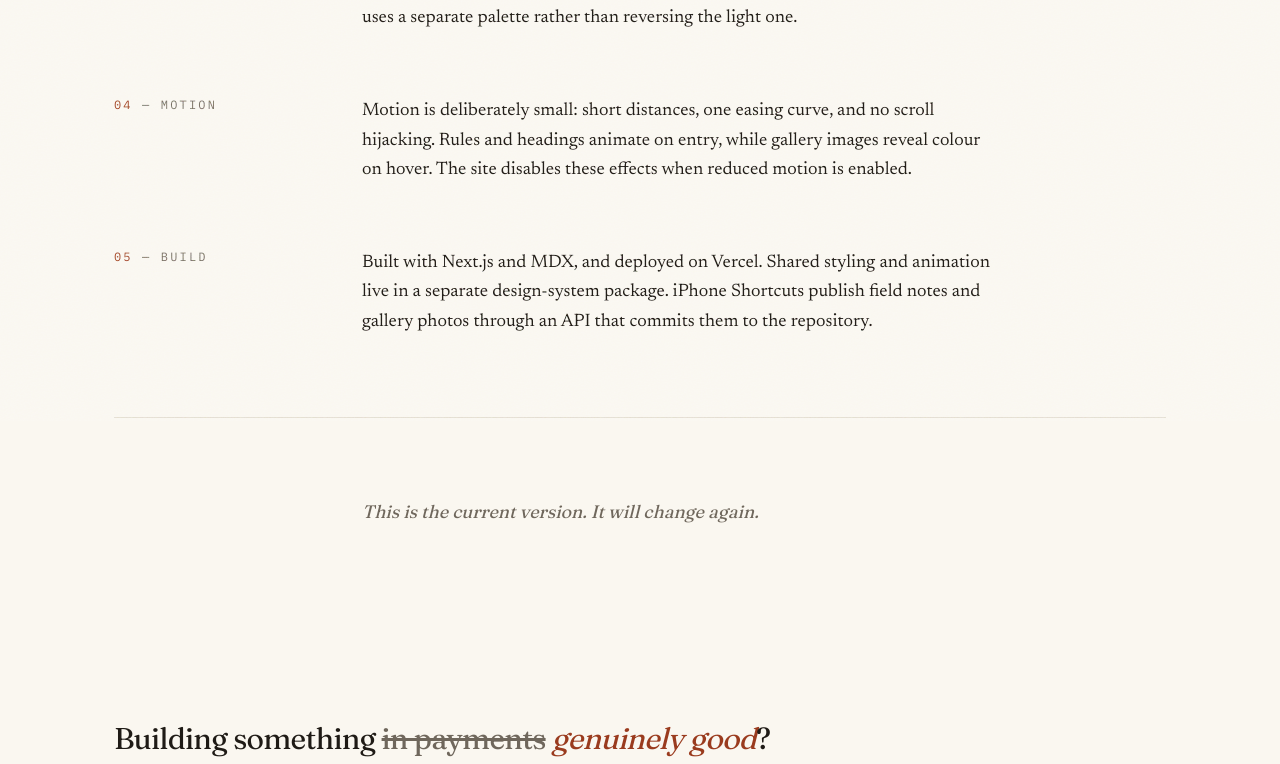
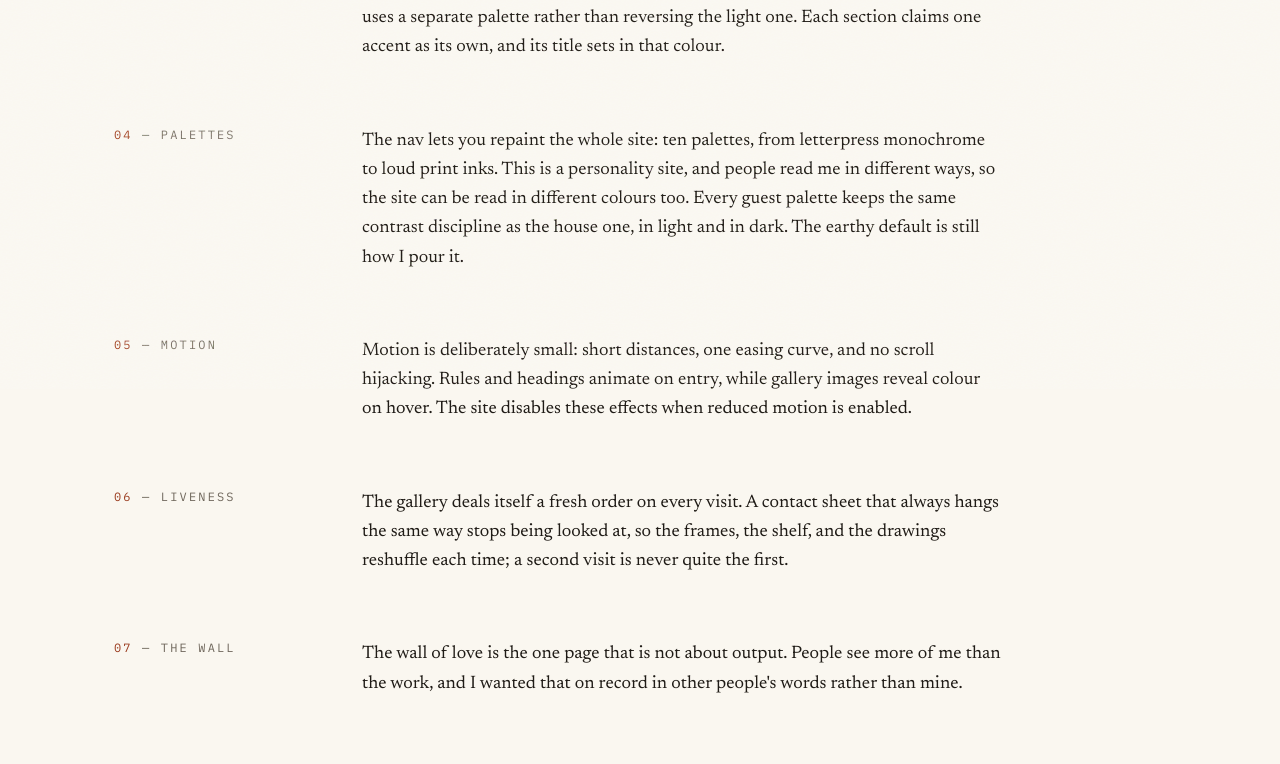
Before and after one commit to iFemora/personal-site, a Next.js app: page /colophon in a window 1280 px wide. Shown: the part 803-1567 px from the top of the page. Built offline with nearby package versions, Linux system fonts and the light colour scheme; no server answers.

Commit message:
colophon: palettes, liveness, and the wall
Three new sections and a line on accent titles: why the site can be
repainted, why the gallery reshuffles, and why the wall of love
exists.

```diff
--- a/src/app/colophon/page.tsx
+++ b/src/app/colophon/page.tsx
@@ -38,7 +38,21 @@ const sections = [
       <>
         The light palette uses warm paper tones, teal, muted gold, rust, and
         ink. Dark mode uses a separate palette rather than reversing the light
-        one.
+        one. Each section claims one accent as its own, and its title sets in
+        that colour.
+      </>
+    ),
+  },
+  {
+    label: "Palettes",
+    body: (
+      <>
+        The nav lets you repaint the whole site: ten palettes, from
+        letterpress monochrome to loud print inks. This is a personality
+        site, and people read me in different ways, so the site can be read
+        in different colours too. Every guest palette keeps the same contrast
+        discipline as the house one, in light and in dark. The earthy default
+        is still how I pour it.
       </>
     ),
   },
@@ -50,6 +64,27 @@ const sections = [
         no scroll hijacking. Rules and headings animate on entry, while gallery
         images reveal colour on hover. The site disables these effects when
         reduced motion is enabled.
+      </>
+    ),
+  },
+  {
+    label: "Liveness",
+    body: (
+      <>
+        The gallery deals itself a fresh order on every visit. A contact
+        sheet that always hangs the same way stops being looked at, so the
+        frames, the shelf, and the drawings reshuffle each time; a second
+        visit is never quite the first.
+      </>
+    ),
+  },
+  {
+    label: "The wall",
+    body: (
+      <>
+        The wall of love is the one page that is not about output. People see
+        more of me than the work, and I wanted that on record in other
+        people&apos;s words rather than mine.
       </>
     ),
   },
```
